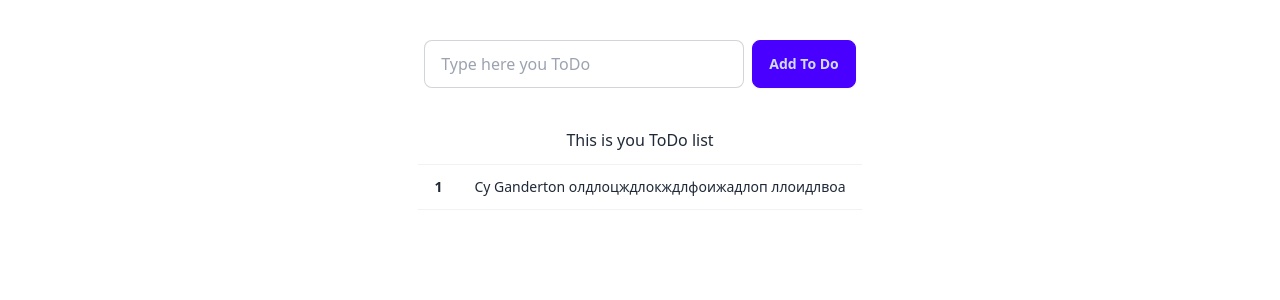
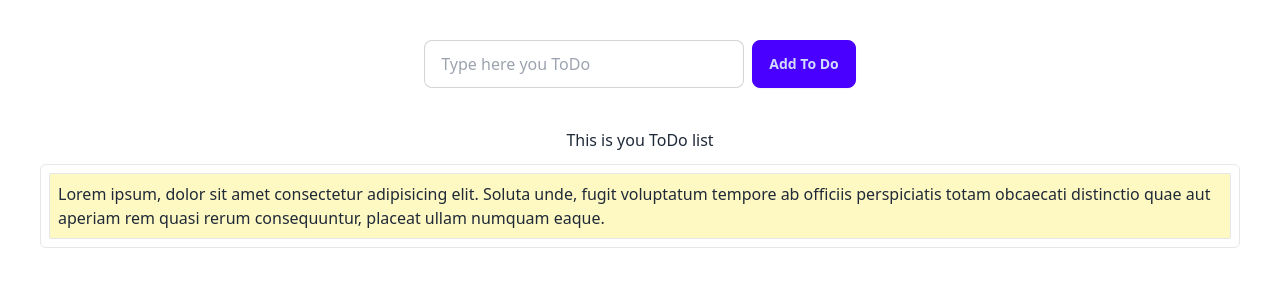
Before and after one commit to Bezobrazz/prvolt-todo, a React (Vite) app: page / in a window 1280 px wide. Shown: the top 300 px of the page. Built offline with nearby package versions, Linux system fonts and the light colour scheme.

Commit message:
added logic to form input

```diff
--- a/package.json
+++ b/package.json
@@ -10,8 +10,10 @@
     "preview": "vite preview"
   },
   "dependencies": {
+    "@reduxjs/toolkit": "^2.2.1",
     "react": "^18.2.0",
-    "react-dom": "^18.2.0"
+    "react-dom": "^18.2.0",
+    "react-redux": "^9.1.0"
   },
   "devDependencies": {
     "@types/react": "^18.2.56",
--- a/src/components/Input.jsx
+++ b/src/components/Input.jsx
@@ -1,12 +1,36 @@
+import { useState } from "react";
+import { useDispatch } from "react-redux";
+import { addTodo } from "../redux/todoSlice";
+
 const Input = () => {
+  const [text, setText] = useState("");
+  const dispatch = useDispatch();
+
+  const handleInput = (e) => {
+    setText(e.target.value);
+  };
+
+  const handleSubmit = (e) => {
+    e.preventDefault();
+    if (!text.trim()) return;
+    dispatch(addTodo({ id: Date.now(), text }));
+    setText("");
+  };
   return (
-    <div className="w-full max-w-lg flex justify-center gap-2">
+    <div className="w-full gap-2">
+      <form
+        onSubmit={handleSubmit}
+        className="flex w-full gap-2 justify-center"
+      >
         <input
+          value={text}
           type="text"
           placeholder="Type here you ToDo"
           className=" input border input-bordered w-full max-w-xs mb-10"
+          onChange={handleInput}
         />
         <button className="btn btn-primary">Add To Do</button>
+      </form>
     </div>
   );
 };
--- a/src/components/List.jsx
+++ b/src/components/List.jsx
@@ -1,20 +1,15 @@
 const List = () => {
   return (
-    <div className="overflow-x-auto">
-      <table className="table table-zebra">
-        {/* head */}
-        <thead>
-          <tr></tr>
-        </thead>
-        <tbody>
-          {/* row 1 */}
-          <tr>
-            <th>1</th>
-            <td>Cy Ganderton олдлоцждлокждлфоижадлоп ллоидлвоа</td>
-          </tr>
-        </tbody>
-      </table>
-    </div>
+    <ul className="w-full border rounded-md p-2 h-1/2 ">
+      <li className="border rounded-sm p-2 bg-yellow-100">
+        <p>
+          Lorem ipsum, dolor sit amet consectetur adipisicing elit. Soluta unde,
+          fugit voluptatum tempore ab officiis perspiciatis totam obcaecati
+          distinctio quae aut aperiam rem quasi rerum consequuntur, placeat
+          ullam numquam eaque.
+        </p>
+      </li>
+    </ul>
   );
 };
 
--- a/src/main.jsx
+++ b/src/main.jsx
@@ -1,5 +1,11 @@
 import ReactDOM from "react-dom/client";
+import { Provider } from "react-redux";
+import store from "./redux/store";
 import App from "./App.jsx";
 import "./index.css";
 
-ReactDOM.createRoot(document.getElementById("root")).render(<App />);
+ReactDOM.createRoot(document.getElementById("root")).render(
+  <Provider store={store}>
+    <App />
+  </Provider>
+);
--- /dev/null
+++ b/src/redux/store.jsx
@@ -0,0 +1,10 @@
+import { configureStore } from "@reduxjs/toolkit";
+import todoReducer from "./todoSlice";
+
+const store = configureStore({
+  reducer: {
+    todos: todoReducer,
+  },
+});
+
+export default store;
--- /dev/null
+++ b/src/redux/todoSlice.jsx
@@ -0,0 +1,15 @@
+import { createSlice } from "@reduxjs/toolkit";
+
+const todoSlice = createSlice({
+  name: "todos",
+  initialState: [],
+
+  reducers: {
+    addTodo: (state, action) => {
+      state.push(action.payload);
+    },
+  },
+});
+
+export const { addTodo } = todoSlice.actions;
+export default todoSlice.reducer;
```
Also changed, not shown: 1 other file (tests, documents, lock files or other folders). Lines whose indentation alone changed are shown as unchanged.
